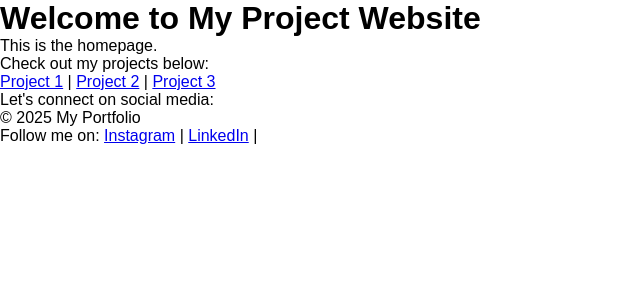
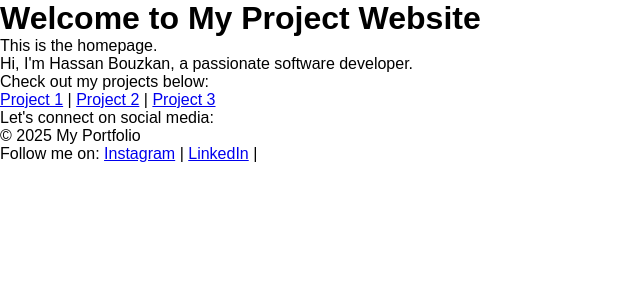
Before and after one commit to HassanBouzkan/Portfolio, a Python web app: template templates/index.html in a window 1280 px wide. Shown: the top 300 px of the page, without its empty margins (0-640 px from the left). Run offline with Jinja, Linux system fonts and the light colour scheme; the template is opened without the code that fills it, so the values that code supplies are empty.

Commit message:
Updated frontend design and layout

```diff
--- a/templates/index.html
+++ b/templates/index.html
@@ -10,6 +10,7 @@
 <body>
     <h1>Welcome to My Project Website</h1>
     <p>This is the homepage.</p>
+    <p>Hi, I'm Hassan Bouzkan, a passionate software developer.</p>
 
     <p>Check out my projects below:</p>
     <p>
```
